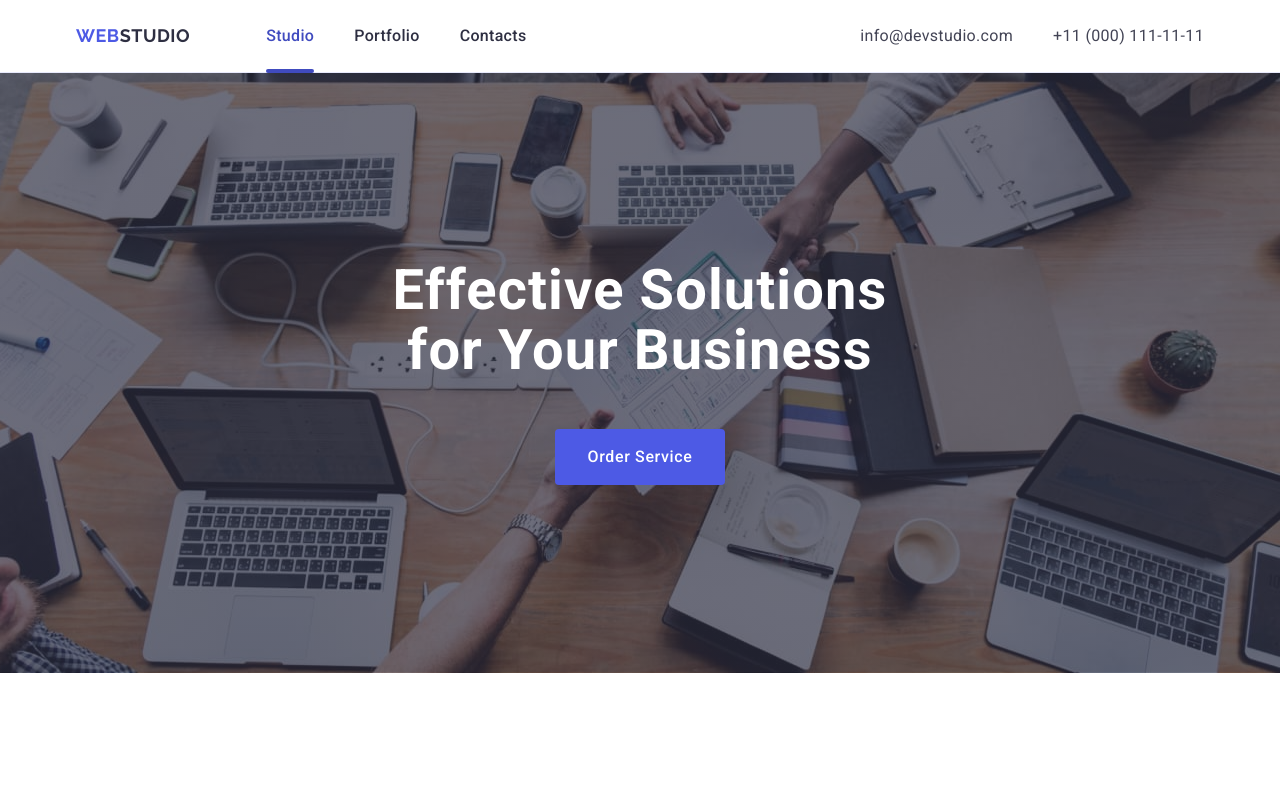
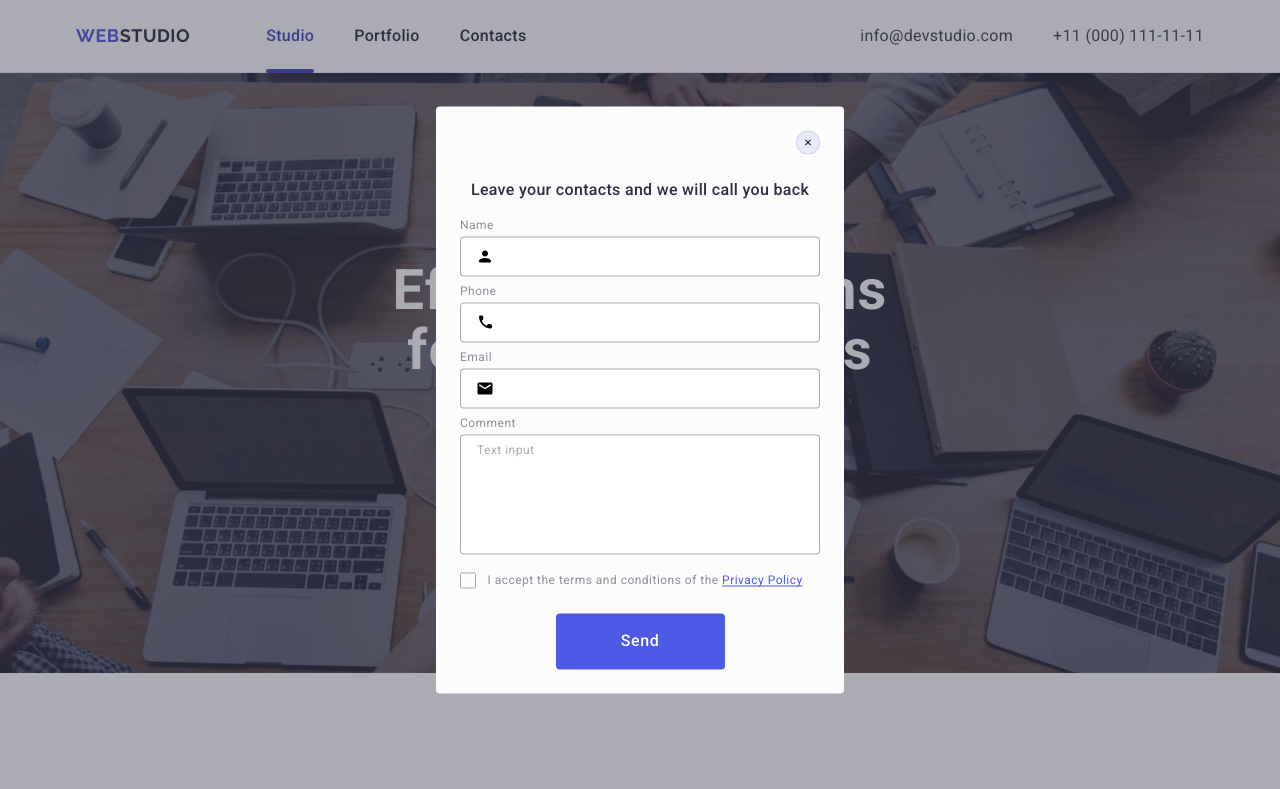
Before and after one commit to MykolaLukianovych/goit-markup-hw-05, a plain HTML site: page index.html in a window 1280 px wide. Shown: the top 789 px of the page. Drawn offline with nearby package versions, Linux system fonts and the light colour scheme.

Commit message:
finish 2.0

```diff
--- a/css/styles.css
+++ b/css/styles.css
@@ -529,9 +529,8 @@ img {
   visibility: hidden;
   opacity: 0;
   pointer-events: none;
-  transition: visibility 250ms cubic-bezier(0.4, 0, 0.2, 1),
-    opacity 250ms cubic-bezier(0.4, 0, 0.2, 1),
-    pointer-events 250ms cubic-bezier(0.4, 0, 0.2, 1);
+  transition: opacity 250ms cubic-bezier(0.4, 0, 0.2, 1),
+    visibility 250ms cubic-bezier(0.4, 0, 0.2, 1);
 }
 
 .modal {
@@ -542,7 +541,12 @@ img {
   transform: translate(-50%, -50%);
   width: 408px;
   min-height: 584px;
-  padding: 24px;
+  padding: 72px 24px 24px 24px;
+  background: #fcfcfc;
+  box-shadow: зі значенням 0px 1px 1px rgba(0, 0, 0, 0.14),
+    0px 1px 3px rgba(0, 0, 0, 0.12), 0px 2px 1px rgba(0, 0, 0, 0.2);
+  border-radius: 4px;
+  transition: transform 250ms cubic-bezier(0.4, 0, 0.2, 1);
 }
 
 .backdrop.is-open {
@@ -555,11 +559,15 @@ img {
   position: absolute;
   top: 24px;
   right: 24px;
+  width: 24px;
+  height: 24px;
+  padding: 0;
+  cursor: pointer;
   border-radius: 50%;
   background-color: #e7e9fc;
   border: 1px solid rgba(0, 0, 0, 0.1);
-  transition: fill 250ms cubic-bezier(0.4, 0, 0.2, 1),
-    background-color 250ms cubic-bezier(0.4, 0, 0.2, 1);
+  transition: background-color 250ms cubic-bezier(0.4, 0, 0.2, 1),
+    border 250ms cubic-bezier(0.4, 0, 0.2, 1);
   padding: 8px;
   display: flex;
   justify-content: center;
@@ -569,7 +577,12 @@ img {
 .modal-close-btn:hover,
 .modal-close-btn:focus {
   fill: #fff;
+  border: none;
   background-color: #404bbf;
+}
+
+.modal-close-black {
+  transition: fill 250ms cubic-bezier(0.4, 0, 0.2, 1);
 }
 
 .modal-text {
@@ -579,7 +592,6 @@ img {
   letter-spacing: 0.02em;
   text-align: center;
   color: #2e2f42;
-  padding-top: 48px;
   margin-bottom: 16px;
 }
 
@@ -599,6 +611,9 @@ img {
 
 .form-wrapper-input {
   position: relative;
+  background-color: transparent;
+  outline: transparent;
+  transition: border-color 250ms cubic-bezier(0.4, 0, 0.2, 1);
 }
 
 .modal-input {
--- a/index.html
+++ b/index.html
@@ -492,7 +492,7 @@
     </footer>
     <!-- #endregion footer -->
     <!-- #region modal -->
-    <div class="backdrop">
+    <div class="backdrop is-open">
       <div class="modal">
         <button type="button" class="modal-close-btn">
           <svg class="modal-close-black" width="8" height="8">
@@ -511,7 +511,7 @@
                 name="user-name"
                 required
               />
-              <svg class="modal-icon" width="24" height="18">
+              <svg class="modal-icon" width="18" height="24">
                 <use href="./images/icons.svg#icon-person-black"></use>
               </svg>
             </div>
@@ -526,7 +526,7 @@
                 name="user-phone"
                 required
               />
-              <svg class="modal-icon" width="24" height="18">
+              <svg class="modal-icon" width="18" height="24">
                 <use href="./images/icons.svg#icon-phone-black"></use>
               </svg>
             </div>
@@ -541,13 +541,13 @@
                 name="user-email"
                 required
               />
-              <svg class="modal-icon" width="24" height="18">
+              <svg class="modal-icon" width="18" height="24">
                 <use href="./images/icons.svg#icon-email-black"></use>
               </svg>
             </div>
           </div>
           <div class="modal-form-wrapper-comment">
-            <label class="form-label-comment" for="user-comment">Comment</label>
+            <label class="form-label" for="user-comment">Comment</label>
             <textarea
               class="modal-textarea"
               name="user-comment"
```
